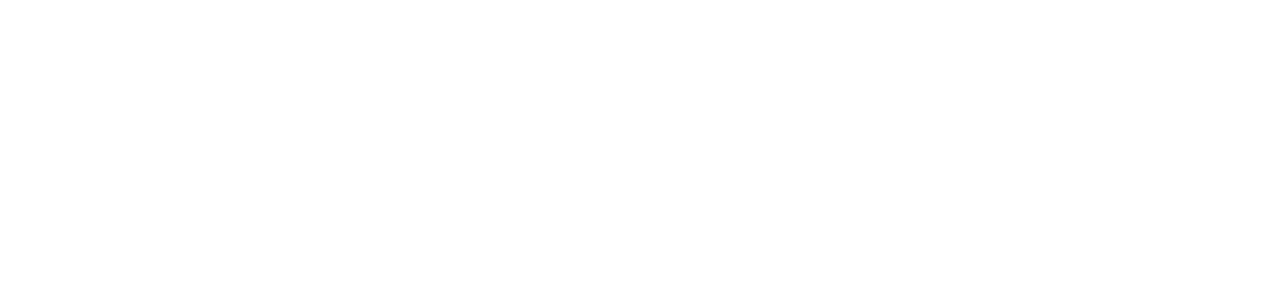
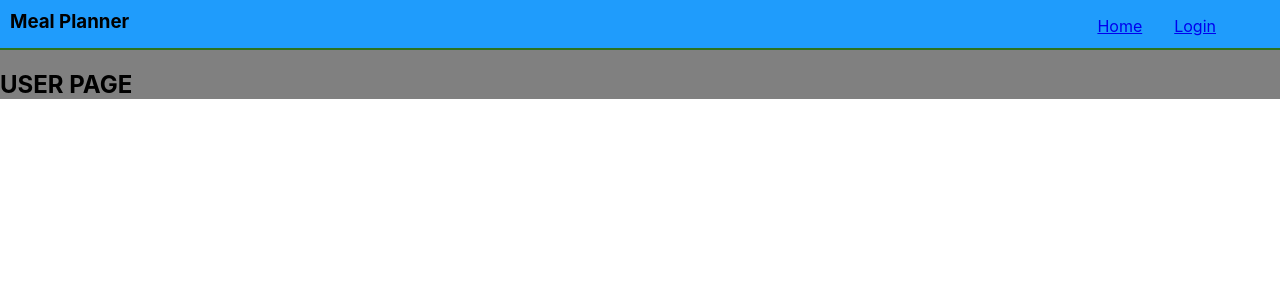
Before and after one commit to Remet0/Meal-Planner, a React (Create React App) app in the folder client/: page /user in a window 1280 px wide. Shown: the top 300 px of the page. Built offline with nearby package versions, Linux system fonts and the light colour scheme.

Commit message:
created a userstatus component to fit into nav bar that reads and correctly redirects user if logged in

```diff
--- a/client/src/App.js
+++ b/client/src/App.js
@@ -1,6 +1,6 @@
 import React from 'react';
 import { BrowserRouter, Switch, Route } from 'react-router-dom';
-import { HomePage, LoginPage } from './Pages/index';
+import { HomePage, LoginPage, UserPage } from './Pages/index';
 
 import './App.css';
 
@@ -10,6 +10,7 @@
       <Switch>
         <Route exact path="/" component={HomePage}></Route>
         <Route exact path="/login" component={LoginPage}></Route>
+        <Route exact path="/user" component={UserPage}></Route>
       </Switch>
     </BrowserRouter>
   );
--- a/client/src/Components/Nav.jsx
+++ b/client/src/Components/Nav.jsx
@@ -1,5 +1,6 @@
 import React from 'react';
 import styled from 'styled-components';
+import UserStatus from './userStatus';
 
 const NavBar = () => {
   return (
@@ -10,7 +11,7 @@
           <a href="/">Home</a>
         </ListLink>
         <ListLink>
-          <a href="/login">Login</a>
+          <UserStatus></UserStatus>
         </ListLink>
       </List>
       <NavAccent></NavAccent>
--- /dev/null
+++ b/client/src/Components/userStatus.jsx
@@ -0,0 +1,17 @@
+import React from 'react';
+
+const UserStatus = () => {
+  let userinfo = JSON.parse(localStorage.getItem('userInfo'));
+
+  return (
+    <>
+      {userinfo ? (
+        <a href="/user">{userinfo.username}</a>
+      ) : (
+        <a href="/login">Login</a>
+      )}
+    </>
+  );
+};
+
+export default UserStatus;
--- /dev/null
+++ b/client/src/Pages/UserPage.jsx
@@ -0,0 +1,22 @@
+import React from 'react';
+import styled from 'styled-components';
+import { NavBar } from '../Components/index';
+
+const UserPage = () => {
+  return (
+    <>
+      <Wrapper>
+        <NavBar></NavBar>
+        <h1>USER PAGE</h1>
+      </Wrapper>
+    </>
+  );
+};
+
+export default UserPage;
+
+const Wrapper = styled.section`
+  background-color: grey;
+  height: 100%;
+  width: 100%;
+`;
--- a/client/src/Pages/index.jsx
+++ b/client/src/Pages/index.jsx
@@ -1,4 +1,5 @@
 import HomePage from './Home';
 import LoginPage from './Login';
+import UserPage from './UserPage';
 
-export { HomePage, LoginPage };
+export { HomePage, LoginPage, UserPage };
```
